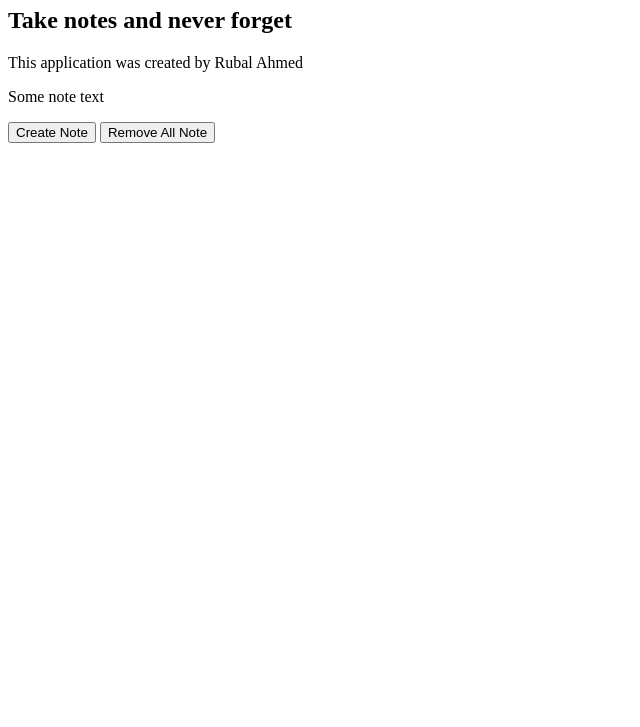
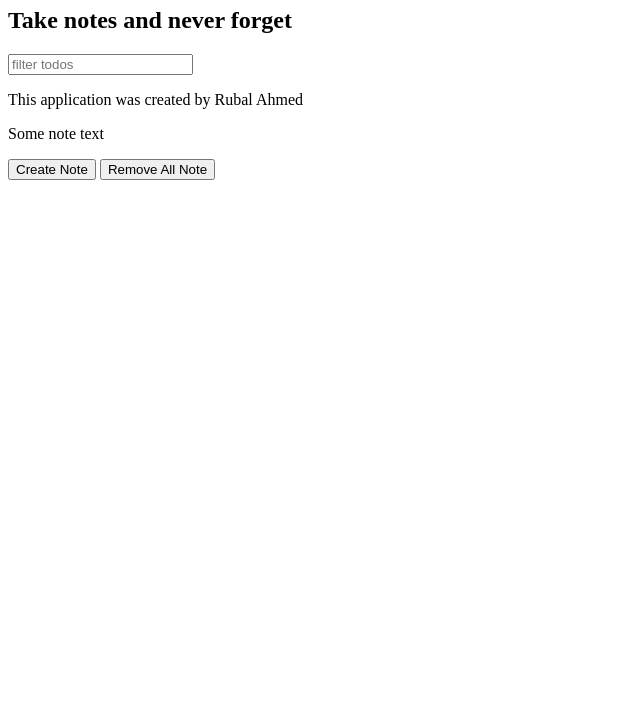
Before and after one commit to rahmed2210/JS-Projects, a plain HTML site: page u-apps/notesapp/index.html in a window 1280 px wide. Shown: the part 73-800 px from the top of the page, without its empty margins (0-640 px from the left). Drawn offline with Linux system fonts and the light colour scheme.

Commit message:
NoteApp (Text Input)

```diff
--- a/u-apps/notesapp/index.html
+++ b/u-apps/notesapp/index.html
@@ -11,6 +11,7 @@
 
     <h2>Take notes and never forget</h2>
 
+    <input id="search-text" type="text" placeholder="filter todos">
     <p class="note">This application was created by Rubal Ahmed</p>
     <p class="note">Some note text</p>
 
```
